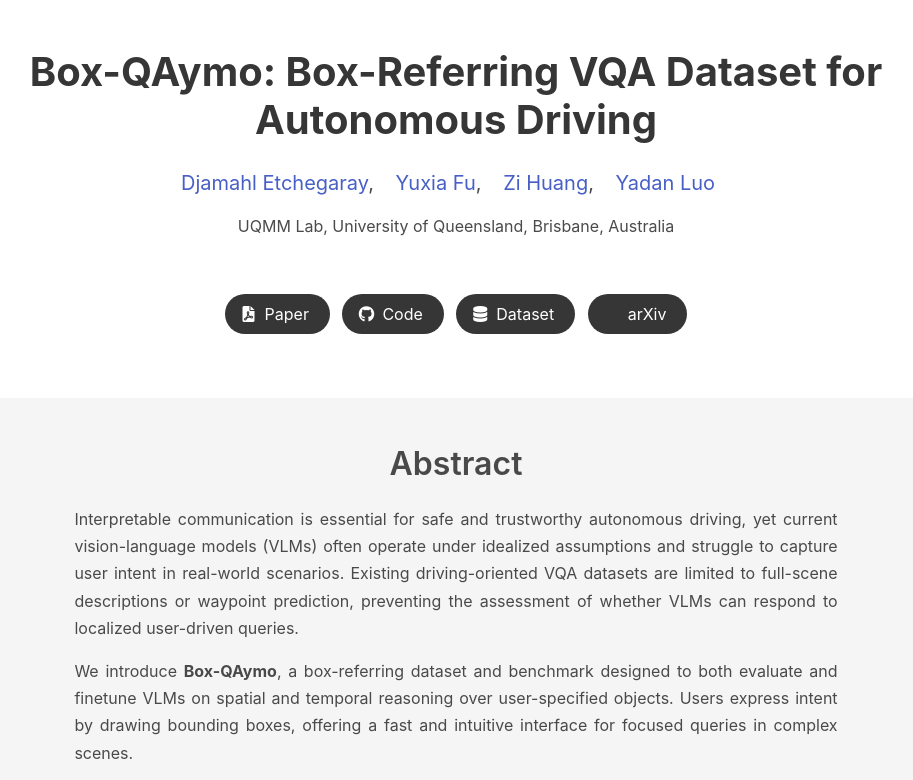
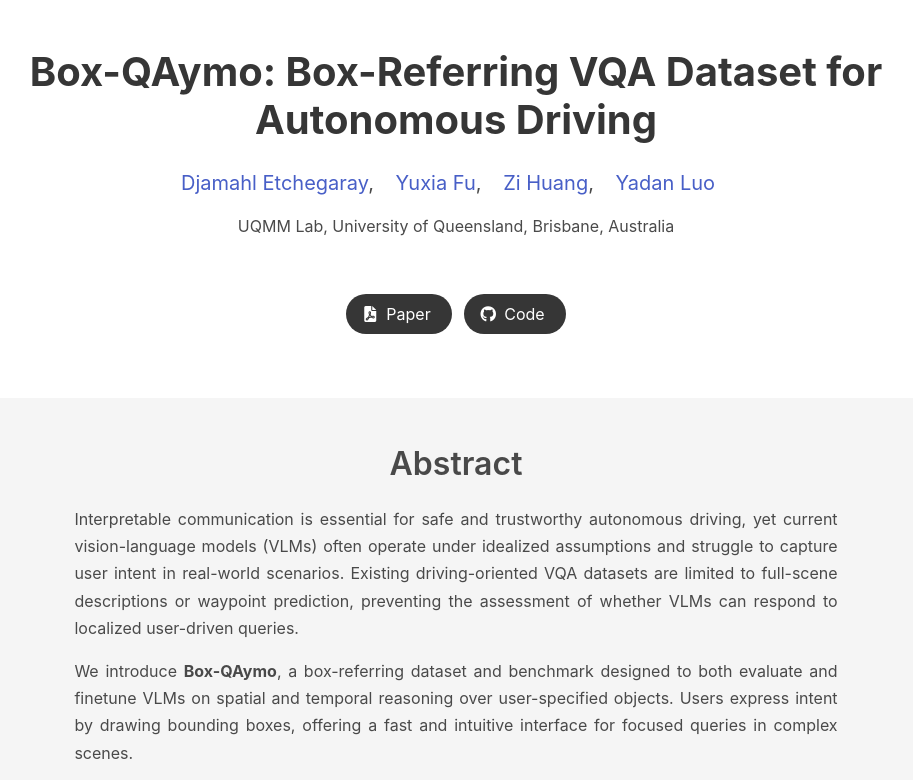
Before and after one commit to djamahl99/qaymo-pages, a plain HTML site: page index.html in a window 1280 px wide. Shown: the top 780 px of the page, without its empty margins (184-1097 px from the left). Drawn offline with nearby package versions, Linux system fonts and the light colour scheme; a web font is replaced by a local one.

Commit message:
add paper pdf

```diff
--- a/index.html
+++ b/index.html
@@ -297,7 +297,7 @@
             <div class="column has-text-centered">
               <div class="publication-links">
                 <span class="link-block">
-                  <a href="#" target="_blank" class="external-link button is-normal is-rounded is-dark">
+                  <a href="static/pdfs/WaymoVQA_Dataset.pdf" target="_blank" class="external-link button is-normal is-rounded is-dark">
                     <span class="icon">
                       <i class="fas fa-file-pdf"></i>
                     </span>
@@ -311,24 +311,6 @@
                       <i class="fab fa-github"></i>
                     </span>
                     <span>Code</span>
-                  </a>
-                </span>
-
-                <span class="link-block">
-                  <a href="#" target="_blank" class="external-link button is-normal is-rounded is-dark">
-                    <span class="icon">
-                      <i class="fas fa-database"></i>
-                    </span>
-                    <span>Dataset</span>
-                  </a>
-                </span>
-
-                <span class="link-block">
-                  <a href="#" target="_blank" class="external-link button is-normal is-rounded is-dark">
-                    <span class="icon">
-                      <i class="ai ai-arxiv"></i>
-                    </span>
-                    <span>arXiv</span>
                   </a>
                 </span>
               </div>
```
Also changed, not shown: 1 other file.
